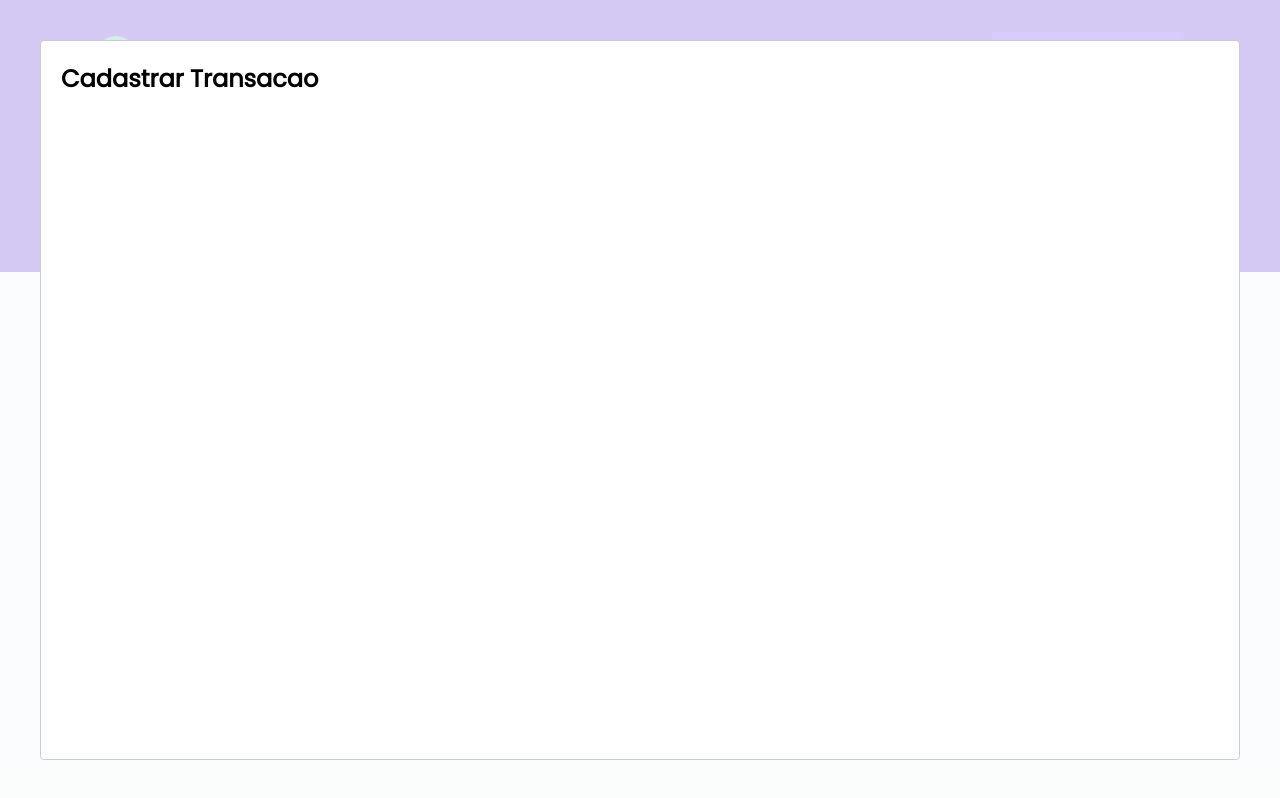
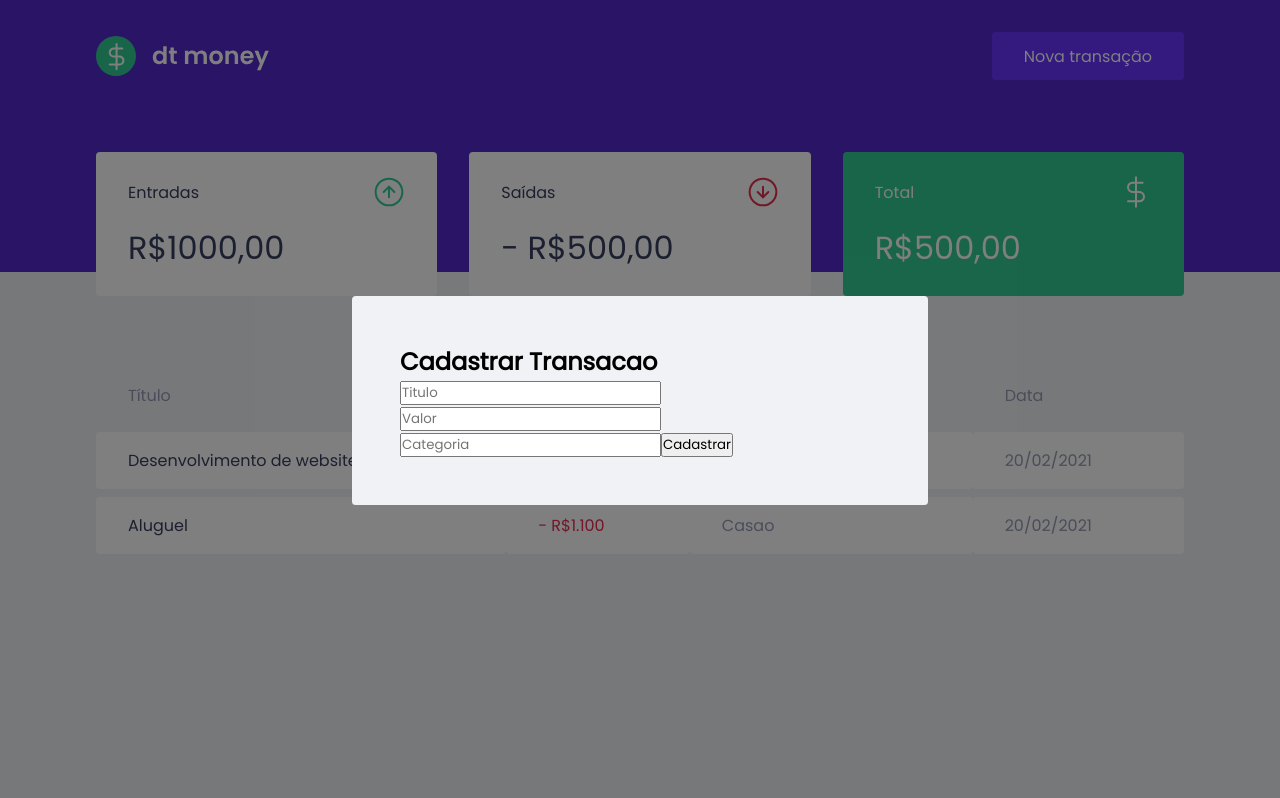
Before and after one commit to gustavo2892/ignite-chapter-2, a React (Create React App) app: page / in a window 1280 px wide. Both pictures are taken after a click on the button "Nova transação". Built offline with nearby package versions, Linux system fonts and the light colour scheme; no server answers; what miragejs would draw is missing.

Commit message:
Add style to modal

```diff
--- a/src/components/NewTransactionModal/index.tsx
+++ b/src/components/NewTransactionModal/index.tsx
@@ -1,4 +1,6 @@
 import Modal from 'react-modal';
+
+import { Container } from './styles';
 
 interface NewTransactionModalProps {
   isOpen: boolean;
@@ -12,8 +14,27 @@
     <Modal
       isOpen={isOpen}
       onRequestClose={onRequestClose}
+      overlayClassName="react-modal-overlay"
+      className="react-modal-content"
     >
-      <h2>Cadastrar Transacao</h2>
+      <Container>
+        <h2>Cadastrar Transacao</h2>
+
+        <input
+          placeholder="Titulo"
+        />
+
+        <input
+          type="number"
+          placeholder="Valor"
+        />
+
+        <input
+          placeholder="Categoria"
+        />
+
+        <button type="submit">Cadastrar</button>
+      </Container>
     </Modal>
   )
 }
--- a/src/components/NewTransactionModal/styles.ts
+++ b/src/components/NewTransactionModal/styles.ts
@@ -1,5 +1,5 @@
 import styled from 'styled-components';
 
-export const Container = styled.div`
+export const Container = styled.form`
 
 `;
--- a/src/styles/global.ts
+++ b/src/styles/global.ts
@@ -53,4 +53,27 @@
     opacity: 0.6;
     cursor: not-allowed;
   }
+
+  .react-modal-overlay {
+    background: rgba(0, 0, 0, 0.5);
+
+    position: fixed;
+    top: 0;
+    bottom: 0;
+    right: 0;
+    left: 0;
+
+    display: flex;
+    align-items: center;
+    justify-content: center;
+  }
+
+  .react-modal-content {
+    width: 100%;
+    max-width: 576px;
+    background: var(--background);
+    padding: 3rem;
+    position: relative;
+    border-radius: 0.24rem;
+  }
 `;
```
